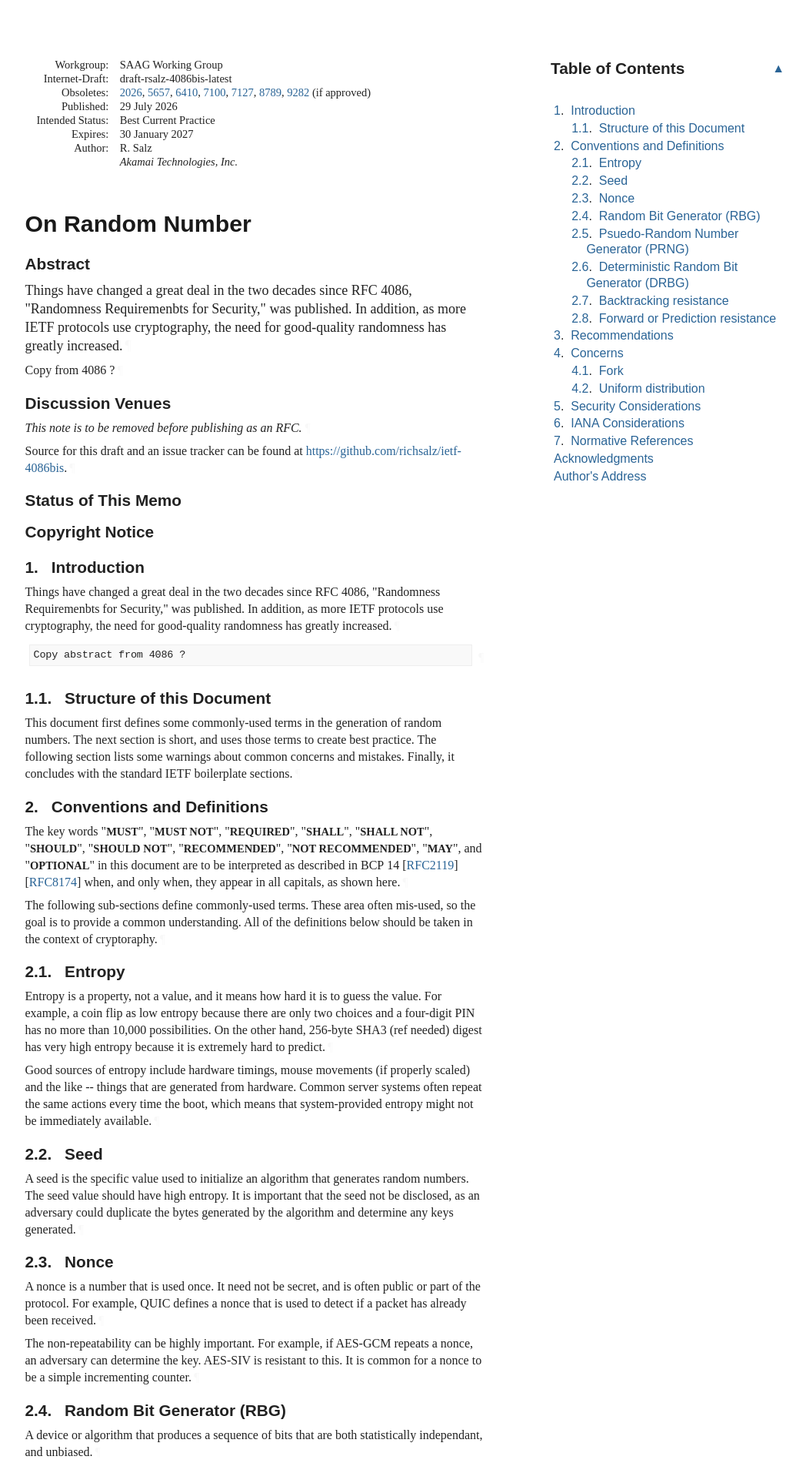
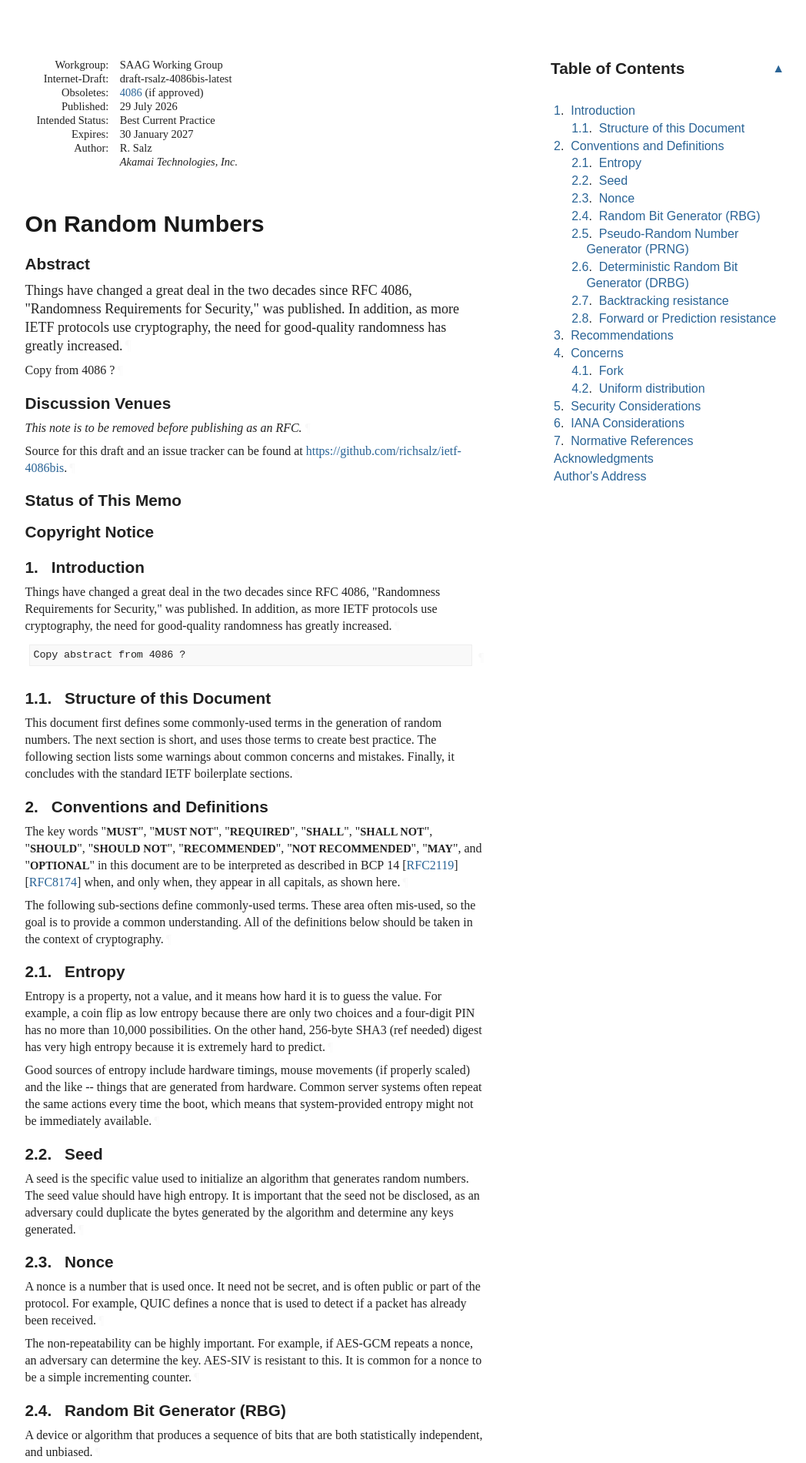
Before and after one commit to richsalz/ietf-4086bis, a plain HTML site: page draft-rsalz-4086bis.html in a window 1280 px wide. Shown: the top 1900 px of the page at 77% size, without its empty margins (92-1140 px from the left). Drawn offline with Linux system fonts and the light colour scheme; a web font is replaced by a local one.

Commit message:
Script updating gh-pages from 696569c. [ci skip]

```diff
--- a/draft-rsalz-4086bis.html
+++ b/draft-rsalz-4086bis.html
@@ -4,11 +4,11 @@
 <meta charset="utf-8">
 <meta content="Common,Latin" name="scripts">
 <meta content="initial-scale=1.0" name="viewport">
-<title>On Random Number</title>
+<title>On Random Numbers</title>
 <meta content="Rich Salz" name="author">
 <meta content='
        Things have changed a great deal in the two decades since RFC 4086,
-"Randomness Requiremenbts for Security," was published.
+"Randomness Requirements for Security," was published.
 In addition, as more IETF protocols use cryptography, the need
 for good-quality randomness has greatly increased.
        Copy from 4086 ?
@@ -1061,7 +1061,7 @@ svg {
 <dd class="internet-draft">draft-rsalz-4086bis-latest</dd>
 <dt class="label-obsoletes">Obsoletes:</dt>
 <dd class="obsoletes">
-<a href="https://www.rfc-editor.org/rfc/rfc2026" class="eref">2026</a>, <a href="https://www.rfc-editor.org/rfc/rfc5657" class="eref">5657</a>, <a href="https://www.rfc-editor.org/rfc/rfc6410" class="eref">6410</a>, <a href="https://www.rfc-editor.org/rfc/rfc7100" class="eref">7100</a>, <a href="https://www.rfc-editor.org/rfc/rfc7127" class="eref">7127</a>, <a href="https://www.rfc-editor.org/rfc/rfc8789" class="eref">8789</a>, <a href="https://www.rfc-editor.org/rfc/rfc9282" class="eref">9282</a> (if approved)</dd>
+<a href="https://www.rfc-editor.org/rfc/rfc4086" class="eref">4086</a> (if approved)</dd>
 <dt class="label-published">Published:</dt>
 <dd class="published">
 <time datetime="2026-07-29" class="published">29 July 2026</time>
@@ -1079,11 +1079,11 @@ svg {
 </dd>
 </dl>
 </div>
-<h1 id="title">On Random Number</h1>
+<h1 id="title">On Random Numbers</h1>
 <section id="section-abstract">
       <h2 id="abstract"><a href="#abstract" class="selfRef">Abstract</a></h2>
 <p id="section-abstract-1">Things have changed a great deal in the two decades since RFC 4086,
-"Randomness Requiremenbts for Security," was published.
+"Randomness Requirements for Security," was published.
 In addition, as more IETF protocols use cryptography, the need
 for good-quality randomness has greatly increased.<a href="#section-abstract-1" class="pilcrow">¶</a></p>
 <p id="section-abstract-2">Copy from 4086 ?<a href="#section-abstract-2" class="pilcrow">¶</a></p>
@@ -1168,7 +1168,7 @@ for good-quality randomness has greatly increased.<a href="#section-abstract-1"
                 <p id="section-toc.1-1.2.2.4.1"><a href="#section-2.4" class="auto internal xref">2.4</a>.  <a href="#name-random-bit-generator-rbg" class="internal xref">Random Bit Generator (RBG)</a></p>
 </li>
               <li class="compact toc ulBare ulEmpty" id="section-toc.1-1.2.2.5">
-                <p id="section-toc.1-1.2.2.5.1"><a href="#section-2.5" class="auto internal xref">2.5</a>.  <a href="#name-psuedo-random-number-genera" class="internal xref">Psuedo-Random Number Generator (PRNG)</a></p>
+                <p id="section-toc.1-1.2.2.5.1"><a href="#section-2.5" class="auto internal xref">2.5</a>.  <a href="#name-pseudo-random-number-genera" class="internal xref">Pseudo-Random Number Generator (PRNG)</a></p>
 </li>
               <li class="compact toc ulBare ulEmpty" id="section-toc.1-1.2.2.6">
                 <p id="section-toc.1-1.2.2.6.1"><a href="#section-2.6" class="auto internal xref">2.6</a>.  <a href="#name-deterministic-random-bit-ge" class="internal xref">Deterministic Random Bit Generator (DRBG)</a></p>
@@ -1220,7 +1220,7 @@ for good-quality randomness has greatly increased.<a href="#section-abstract-1"
 <a href="#section-1" class="section-number selfRef">1. </a><a href="#name-introduction" class="section-name selfRef">Introduction</a>
       </h2>
 <p id="section-1-1">Things have changed a great deal in the two decades since RFC 4086,
-"Randomness Requiremenbts for Security," was published.
+"Randomness Requirements for Security," was published.
 In addition, as more IETF protocols use cryptography, the need
 for good-quality randomness has greatly increased.<a href="#section-1-1" class="pilcrow">¶</a></p>
 <div class="alignLeft art-text artwork" id="section-1-2">
@@ -1253,7 +1253,7 @@ described in BCP 14 <span>[<a href="#RFC2119" class="cite xref">RFC2119</a>]</s
 appear in all capitals, as shown here.<a href="#section-2-1" class="pilcrow">¶</a></p>
 <p id="section-2-2">The following sub-sections define commonly-used terms.
 These area often mis-used, so the goal is to provide a common understanding.
-All of the definitions below should be taken in the context of cryptoraphy.<a href="#section-2-2" class="pilcrow">¶</a></p>
+All of the definitions below should be taken in the context of cryptography.<a href="#section-2-2" class="pilcrow">¶</a></p>
 <div id="entropy">
 <section id="section-2.1">
         <h3 id="name-entropy">
@@ -1305,7 +1305,7 @@ counter.<a href="#section-2.3-2" class="pilcrow">¶</a></p>
 <a href="#section-2.4" class="section-number selfRef">2.4. </a><a href="#name-random-bit-generator-rbg" class="section-name selfRef">Random Bit Generator (RBG)</a>
         </h3>
 <p id="section-2.4-1">A device or algorithm that produces a sequence of bits that are
-both statistically independant, and unbiased.<a href="#section-2.4-1" class="pilcrow">¶</a></p>
+both statistically independent, and unbiased.<a href="#section-2.4-1" class="pilcrow">¶</a></p>
 <div class="alignLeft art-text artwork" id="section-2.4-2">
 <pre>
 define those terms
@@ -1313,10 +1313,10 @@ define those terms
 </div>
 </section>
 </div>
-<div id="psuedo-random-number-generator-prng">
+<div id="pseudo-random-number-generator-prng">
 <section id="section-2.5">
-        <h3 id="name-psuedo-random-number-genera">
-<a href="#section-2.5" class="section-number selfRef">2.5. </a><a href="#name-psuedo-random-number-genera" class="section-name selfRef">Psuedo-Random Number Generator (PRNG)</a>
+        <h3 id="name-pseudo-random-number-genera">
+<a href="#section-2.5" class="section-number selfRef">2.5. </a><a href="#name-pseudo-random-number-genera" class="section-name selfRef">Pseudo-Random Number Generator (PRNG)</a>
         </h3>
 <p id="section-2.5-1">Another name for DRBG. It is not truly random because the sequence of
 bits is completely determined by the initial seed.<a href="#section-2.5-1" class="pilcrow">¶</a></p>
```
Also changed, not shown: index.html (+2 -2 lines), draft-rsalz-4086bis.txt.
